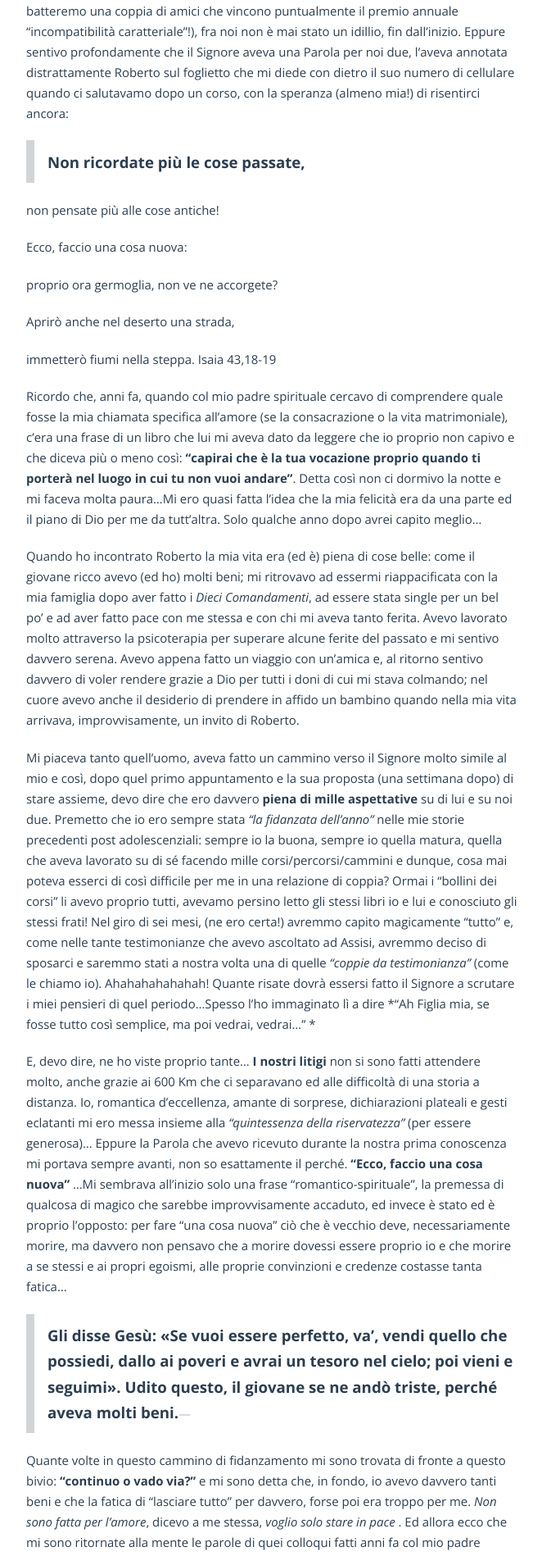
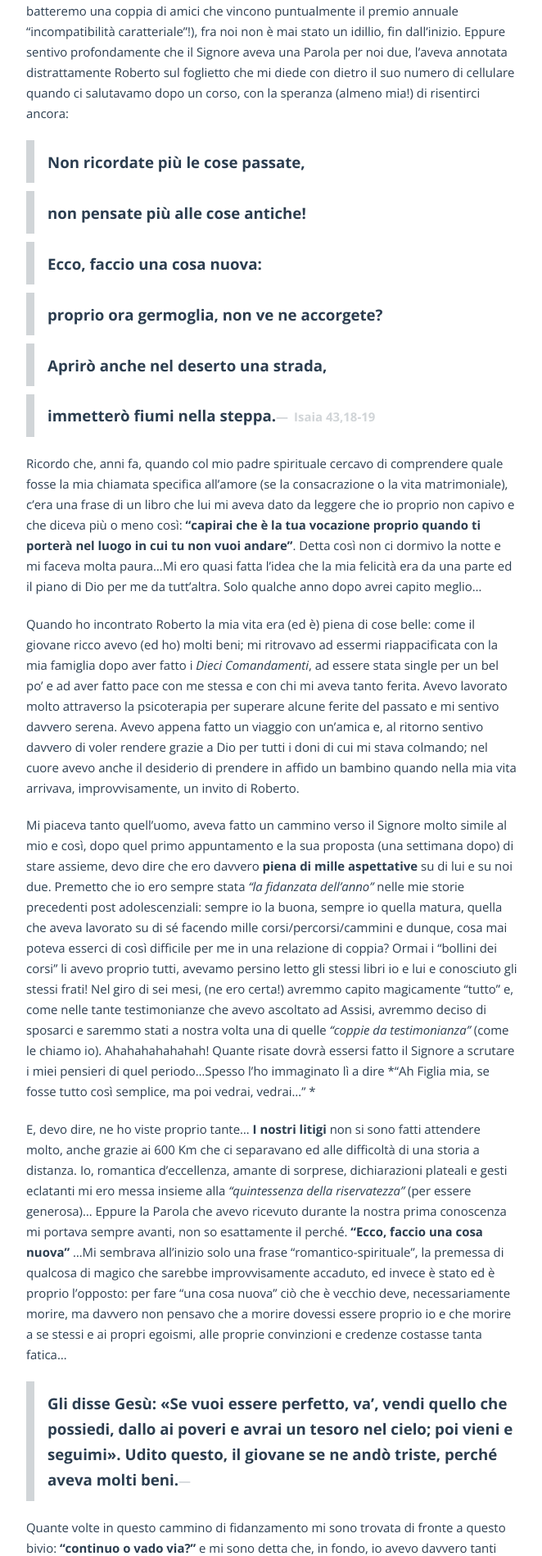
Before and after one commit to ruvido/5p2p, a Jekyll site: the page built from _posts/2019/2019-07-02-ecco-io-faccio-una-cosa-nuova.md, in a window 1280 px wide. Shown: the part 2427-4325 px from the top of the page at 82% size, without its empty margins (308-970 px from the left). Built offline with Jekyll 4.4.1, drawn with Linux system fonts in a browser that asks for light colours.

```diff
--- a/_posts/2019/2019-07-02-ecco-io-faccio-una-cosa-nuova.md
+++ b/_posts/2019/2019-07-02-ecco-io-faccio-una-cosa-nuova.md
@@ -25,15 +25,15 @@ Ci siamo conosciuti e fidanzati non proprio da giovanissimi: io avevo 36 anni e
 
 >Non ricordate più le cose passate,
 
-non pensate più alle cose antiche!
+>non pensate più alle cose antiche!
 
-Ecco, faccio una cosa nuova:
+>Ecco, faccio una cosa nuova:
 
-proprio ora germoglia, non ve ne accorgete?
+>proprio ora germoglia, non ve ne accorgete?
 
-Aprirò anche nel deserto una strada,
+>Aprirò anche nel deserto una strada,
 
-immetterò fiumi nella steppa.<cite> Isaia 43,18-19 </cite>
+>immetterò fiumi nella steppa.<cite> Isaia 43,18-19 </cite>
 
 
 Ricordo che, anni fa, quando col mio padre spirituale cercavo di comprendere quale fosse la mia chiamata specifica all’amore (se la consacrazione o la vita matrimoniale), c’era una frase di un libro che lui mi aveva dato da leggere che io proprio non capivo e che diceva più o meno così: **“capirai che è la tua vocazione proprio quando ti porterà nel luogo in cui tu non vuoi andare”**. Detta così non ci dormivo la notte e mi faceva molta paura…Mi ero quasi fatta l’idea che la mia felicità era da una parte ed il piano di Dio per me da tutt’altra. Solo qualche anno dopo avrei capito meglio…
```
